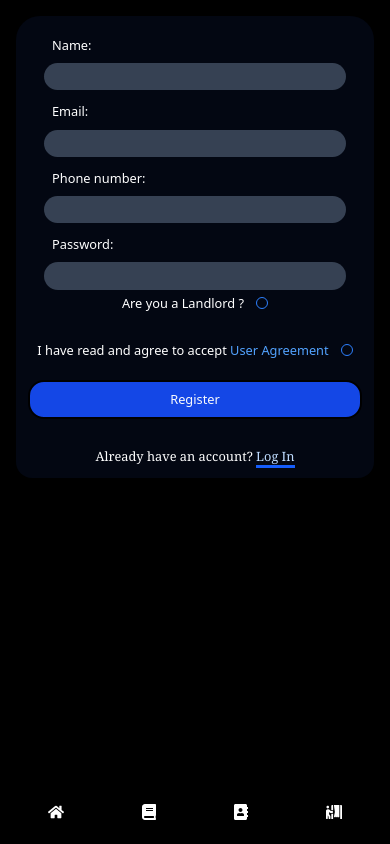
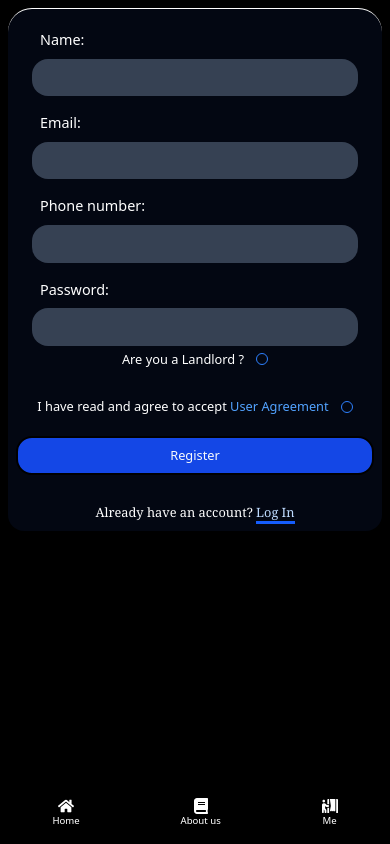
Before and after one commit to ErnestXCode/HomeX-V2, a React (Vite) app in the folder FRONTEND/: page /signup in a window 390 px wide. Built offline with nearby package versions, Linux system fonts and the light colour scheme; no server answers.

Commit message:
responsiveness 1

```diff
--- a/FRONTEND/src/components/BottomNav.jsx
+++ b/FRONTEND/src/components/BottomNav.jsx
@@ -7,17 +7,15 @@ import { FaAddressBook, FaBook, FaHome, FaPersonBooth, FaTools } from "react-ico
 const BottomNav = () => {
   const user = useSelector(selectCurrentUser);
   return (
-    <nav className="bg-black/90 p-4 fixed bottom-0 mt-auto md:hidden w-screen">
+    <nav className="bg-black/90 p-2 fixed bottom-0 mt-auto md:hidden w-screen">
       <ul className="flex gap-3 justify-around">
-        <NavElements link={"/"}><FaHome /></NavElements>
+        <NavElements link={"/"}><FaHome /><p className="text-[0.6rem]">Home</p></NavElements>
 
-        {user?.isLandlord || user?.isAdmin ? (
-          <NavElements link={"/post-house"}><FaTools /></NavElements>
-        ) : (
-          <NavElements link={"/help"}><FaBook /></NavElements>
-        )}
-        <NavElements link={"/about-us"}><FaAddressBook /></NavElements>
-        <NavElements link={user ? "/profile" : "/signup"}><FaPersonBooth /></NavElements>
+        {user?.isLandlord || user?.isAdmin  ?  (
+          <NavElements link={"/post-house"}><FaTools /><p className="text-[0.6rem]">Create</p></NavElements>
+        ) : ''}
+        <NavElements link={"/about-us"}><FaBook /><p className="text-[0.6rem]">About us</p></NavElements>
+        <NavElements link={user ? "/profile" : "/signup"}><FaPersonBooth /><p className="text-[0.6rem]">Me</p></NavElements>
       </ul>
     </nav>
   );
--- a/FRONTEND/src/components/CustomForm.jsx
+++ b/FRONTEND/src/components/CustomForm.jsx
@@ -3,7 +3,7 @@ import React from 'react'
 const CustomForm = ({onSubmit, children}) => {
   return (
    <form
-        className="bg-gray-950 rounded-2xl rounded-t-3xl m-4 p-3 gap-1 flex flex-col"
+        className="bg-gray-950 rounded-2xl border-t rounded-t-3xl m-2 p-2 gap-1 flex flex-col"
         onSubmit={onSubmit}
       >
         {children}
--- a/FRONTEND/src/components/CustomInputBox.jsx
+++ b/FRONTEND/src/components/CustomInputBox.jsx
@@ -4,7 +4,7 @@ import React from "react";
 const CustomInputBox = ({isFileInput, name, value, onChange, type, id, children }) => {
   return (
     <>
-      <label className="m-6 mt-2 mb-1 text-[.8rem]" htmlFor={id}>
+      <label className="m-6 mt-3 mb-1 text-[.9rem] " htmlFor={id}>
         {children}
       </label>
       <input
@@ -18,7 +18,7 @@ const CustomInputBox = ({isFileInput, name, value, onChange, type, id, children
         onChange={onChange}
         type={type}
         id={id}
-        className="bg-gray-700 text-slate-50 p-1 pl-3 m-4 mb-0 mt-0 rounded-2xl"
+        className="bg-gray-700 text-slate-50 p-2 pl-3 m-4 mb-0 mt-0 rounded-2xl text-[.9rem]"
       />
     </>
   );
--- a/FRONTEND/src/components/Header.jsx
+++ b/FRONTEND/src/components/Header.jsx
@@ -19,7 +19,7 @@ const Header = () => {
         </p>
         <button
         onClick={() => dispatch(openSideNav())}
-          className="ml-auto md:hidden cursor-pointer active:bg-gray-600 p-3 rounded-2xl"
+          className="text-base pr-4"
           aria-label="menu"
         >
           <FaBars />
--- a/FRONTEND/src/components/Listings.jsx
+++ b/FRONTEND/src/components/Listings.jsx
@@ -6,7 +6,6 @@ import BottomNav from "./BottomNav";
 import { useInfiniteQuery, useQuery } from "@tanstack/react-query";
 import { useRef } from "react";
 import { useEffect } from "react";
-import { useState } from "react";
 import CarouselImage from "./CarouselImage";
 import ListText from "./ListText";
 import ViewButton from "./ViewButton";
@@ -77,7 +76,6 @@ const Listings = () => {
     }
   };
 
-  const [index] = useState(0);
   console.log(data?.pages);
   console.log(data);
 
--- a/FRONTEND/src/components/NavElements.jsx
+++ b/FRONTEND/src/components/NavElements.jsx
@@ -7,7 +7,7 @@ const NavElements = ({ side, onClick, link, children }) => {
       <Link
       aria-label={'some stuff'}
         className={`p-2 w-[100%]
-      ${side ? "active:bg-gray-800 rounded-2xl text-[0.75rem]" : "text-base"}
+      ${side ? "active:bg-gray-800 rounded-2xl text-[0.8rem]" : "text-base flex flex-col items-center"}
      `}
         to={link}
         onClick={onClick}
```
Also changed, not shown: FRONTEND/vite.config.js (+26 -19 lines), 1 other file (tests, documents, lock files or other folders).
